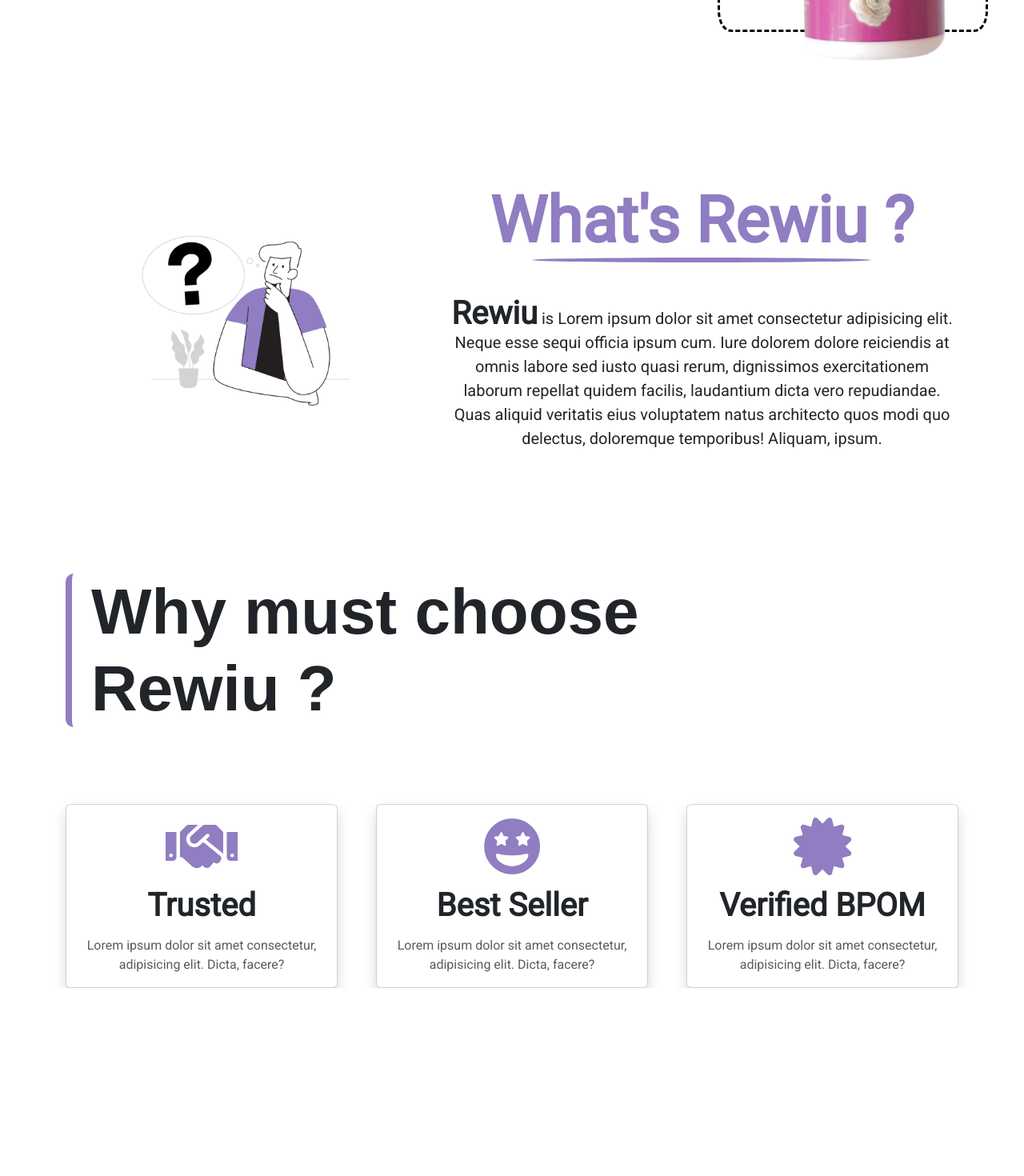
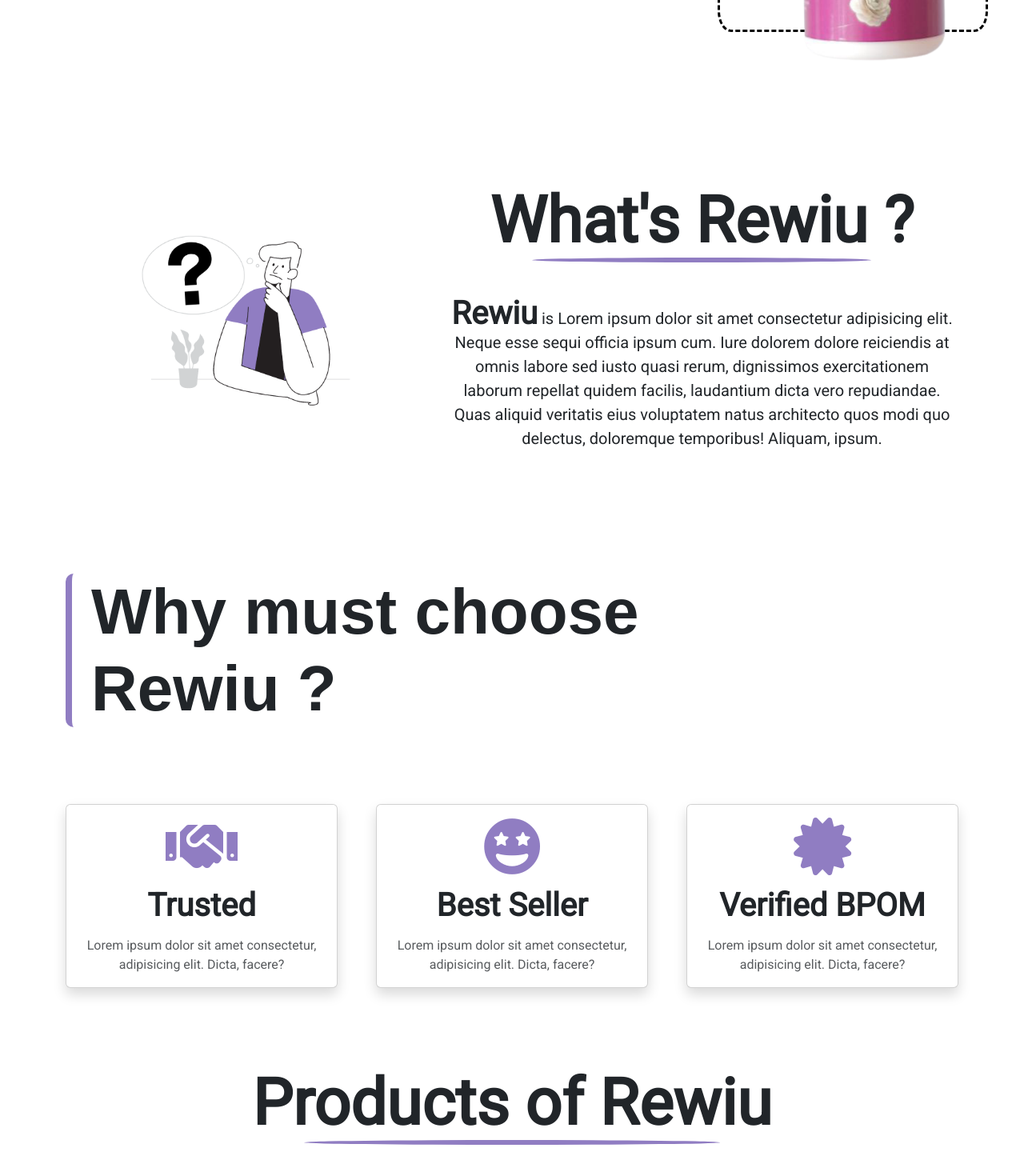
Before and after one commit to riskiputraalamzah/rewiu, a Vue app: page / in a window 1280 px wide. Shown: the part 764-2234 px from the top of the page at 80% size. Built offline with nearby package versions, Linux system fonts and the light colour scheme; a web font is replaced by a local one.

Commit message:
membuat section products 1

```diff
--- a/src/assets/style.css
+++ b/src/assets/style.css
@@ -1,4 +1,5 @@
 @import url(./variable.css);
+
 * {
   font-family: var(--roboto);
 }
@@ -32,3 +33,24 @@
   border-color: var(--primaryColor);
   color: white;
 }
+
+.border-left-primary-color {
+  padding-left: 1.5rem;
+  border-radius: 10px;
+  border-left: 8px solid var(--primaryColor);
+}
+
+span.border-bottom-radius {
+  position: relative;
+}
+span.border-bottom-radius::after {
+  position: absolute;
+  content: "";
+  height: 6px;
+  width: 80%;
+  left: 50%;
+  transform: translateX(-50%);
+  bottom: -5px;
+  background-color: var(--primaryColor);
+  border-radius: 50%;
+}
--- a/src/components/section/HeroContent.vue
+++ b/src/components/section/HeroContent.vue
@@ -100,7 +100,7 @@
   background-repeat: no-repeat;
   background-position: center;
   background-attachment: fixed;
-  opacity: 0.2;
+  opacity: 0.1;
   background-image: url(/assets/circle-bg.png);
 }
 @media (max-width: 569px) {
--- /dev/null
+++ b/src/components/section/Products.vue
@@ -0,0 +1,28 @@
+<template>
+  <section id="products">
+    <div class="container py-5">
+      <div class="display-1 font-header fw-bold text-center">
+        <span class="border-bottom-radius">Products of Rewiu </span>
+      </div>
+    </div>
+    <br /><br /><br /><br /><br /><br /><br /><br /><br /><br /><br /><br /><br /><br /><br /><br /><br /><br /><br /><br /><br /><br /><br /><br /><br /><br /><br /><br /><br /><br /><br /><br /><br /><br /><br /><br /><br /><br /><br /><br /><br /><br /><br /><br /><br /><br /><br /><br /><br /><br /><br /><br /><br /><br /><br /><br /><br /><br /><br /><br /><br /><br /><br /><br /><br /><br /><br /><br /><br /><br /><br /><br /><br /><br /><br /><br /><br /><br /><br /><br /><br /><br /><br /><br /><br /><br /><br /><br /><br /><br /><br /><br /><br /><br /><br /><br /><br /><br /><br /><br />
+  </section>
+</template>
+
+<style scoped>
+#products {
+  position: relative;
+}
+#products::before {
+  content: "";
+  inset: 0;
+  /* background-color: red; */
+  position: absolute;
+  background-size: cover;
+  background-repeat: no-repeat;
+  background-position: center;
+  background-attachment: fixed;
+  opacity: 0.1;
+  background-image: url(/assets/blob-1.png);
+}
+</style>
--- a/src/components/section/Profile.vue
+++ b/src/components/section/Profile.vue
@@ -1,5 +1,5 @@
 <template>
-  <section id="profile" class="overflow-hidden">
+  <section id="profile" class="overflow-hidden pb-5">
     <div class="container">
       <div class="one">
         <div class="space-for-hero-content">
@@ -7,8 +7,8 @@
             class="row align-items-center gy-5 justify-content-center flex-row-reverse"
           >
             <div class="col-lg-7 col-md-10 text-center">
-              <div class="display-1 title primary-color">
-                <span> What's Rewiu ? </span>
+              <div class="display-1 title">
+                <span class="border-bottom-radius"> What's Rewiu ? </span>
               </div>
 
               <img
@@ -39,7 +39,9 @@
       <div class="two mt-5 pt-5">
         <div class="row">
           <div class="col-md-10 col-lg-8">
-            <div class="display-1 title">Why must choose Rewiu ?</div>
+            <div class="display-1 title border-left-primary-color">
+              Why must choose Rewiu ?
+            </div>
           </div>
         </div>
 
@@ -91,27 +93,8 @@
   margin-top: 15rem;
 }
 
-#profile .title span {
-  position: relative;
-}
 #profile .title {
   font-family: var(--fontHeader);
   font-weight: bold;
 }
-#profile .title span::after {
-  content: "";
-  position: absolute;
-  bottom: -5px;
-  left: 50%;
-  transform: translateX(-50%);
-  width: 80%;
-  height: 6px;
-  border-radius: 50%;
-  background-color: var(--primaryColor);
-}
-#profile .two .title {
-  padding-left: 1.5rem;
-  border-radius: 10px;
-  border-left: 8px solid var(--primaryColor);
-}
 </style>
--- a/src/views/HomeView.vue
+++ b/src/views/HomeView.vue
@@ -1,11 +1,12 @@
 <script setup>
 import HeroContent from "@/components/section/HeroContent.vue";
 import Profile from "@/components/section/Profile.vue";
+import Products from "@/components/section/Products.vue";
 </script>
 <template>
   <main>
     <HeroContent />
     <Profile />
-    <br /><br /><br /><br /><br /><br /><br /><br /><br /><br /><br /><br /><br /><br /><br /><br /><br /><br /><br /><br /><br /><br /><br /><br /><br /><br /><br /><br /><br /><br /><br /><br /><br /><br /><br /><br /><br /><br /><br /><br /><br /><br /><br /><br /><br /><br /><br /><br /><br /><br /><br /><br /><br /><br /><br /><br /><br /><br /><br /><br /><br /><br /><br /><br /><br /><br /><br /><br /><br /><br /><br /><br /><br /><br /><br /><br /><br /><br /><br /><br /><br /><br /><br /><br /><br /><br /><br /><br /><br /><br /><br /><br /><br /><br /><br /><br /><br /><br /><br /><br />
+    <Products />
   </main>
 </template>
```
Also changed, not shown: public/assets/blob-1.png (added), public/assets/circle-tp.png (added).
